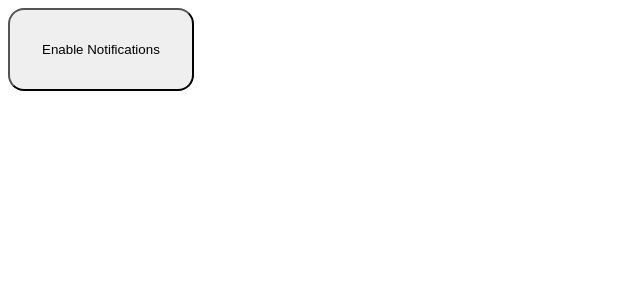
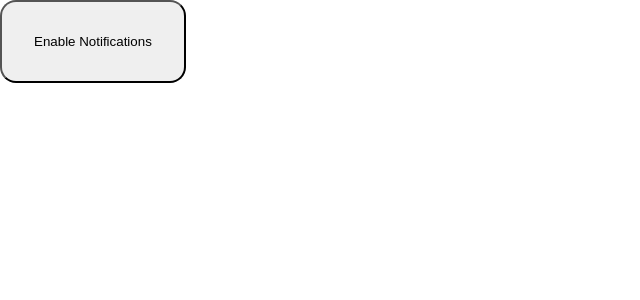
Before and after one commit to kindohm/duude-next, a Next.js app: page /notify in a window 1280 px wide. Shown: the top 300 px of the page, without its empty margins (0-640 px from the left). Built offline with nearby package versions, Linux system fonts and the light colour scheme.

Commit message:
eliminate scrolling

```diff
--- a/src/app/layout.tsx
+++ b/src/app/layout.tsx
@@ -12,7 +12,11 @@ export default function RootLayout({
 }>) {
   return (
     <html lang="en">
-      <body>{children}</body>
+      <body
+        style={{ margin: 0, padding: 0, overflow: "hidden", height: "100vh" }}
+      >
+        {children}
+      </body>
     </html>
   );
 }
--- a/src/app/page.tsx
+++ b/src/app/page.tsx
@@ -43,8 +43,9 @@ export default function Home() {
         flexDirection: "column",
         justifyContent: "center",
         alignItems: "center",
-        minHeight: "100vh",
+        height: "100vh",
         gap: "20px",
+        overflow: "hidden",
       }}
     >
       <button
```
